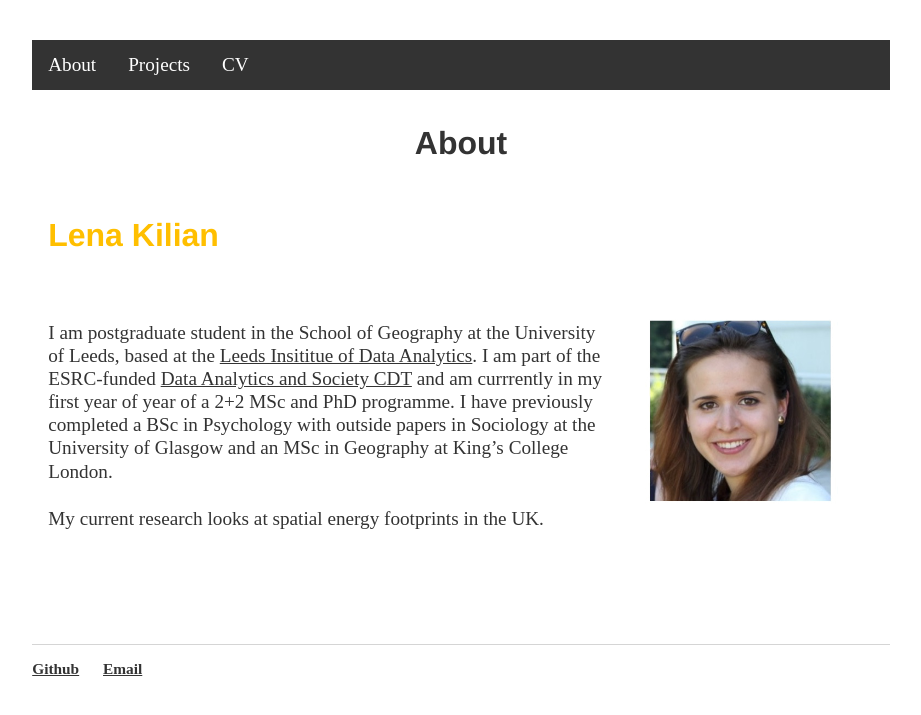
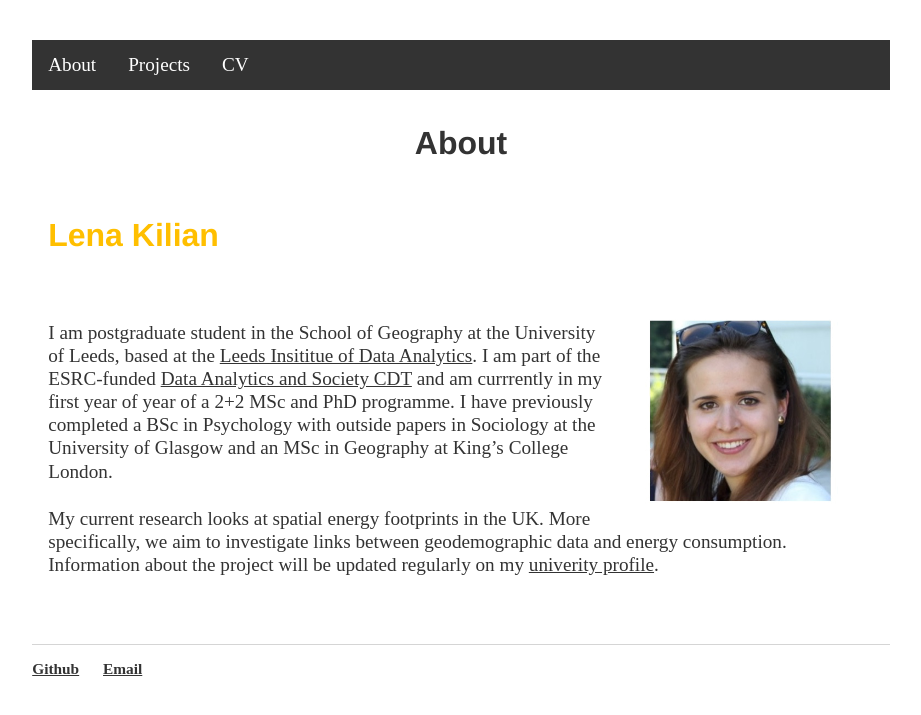
Before and after one commit to lena-kilian/lena-kilian.github.io, a Jekyll site: the page built from index.md, in a window 1280 px wide. Shown: the top 715 px of the page, without its empty margins (179-1100 px from the left). Built offline with Jekyll 4.4.1, drawn with Linux system fonts in a browser that asks for light colours; our own code applies the rules of GitHub Pages for plain Markdown files.

Commit message:
Update index.md

```diff
--- a/index.md
+++ b/index.md
@@ -5,8 +5,7 @@
 
 I am postgraduate student in the School of Geography at the University of Leeds, based at the [Leeds Insititue of Data Analytics](https://lida.leeds.ac.uk/). I am part of the ESRC-funded [Data Analytics and Society CDT](https://datacdt.org/) and am currrently in my first year of year of a 2+2 MSc and PhD programme. I have previously completed a BSc in Psychology with outside papers in Sociology at the University of Glasgow and an MSc in Geography at King's College London.
 
-My current research looks at spatial energy footprints in the UK.<br/>
+My current research looks at spatial energy footprints in the UK. More specifically, we aim to investigate links between geodemographic data and energy consumption. Information about the project will be updated regularly on my [univerity profile](https://environment.leeds.ac.uk/geography/pgr/2546/lena-kilian).
 <br/>
 <br/>
 <br/>
-<br/>
```
